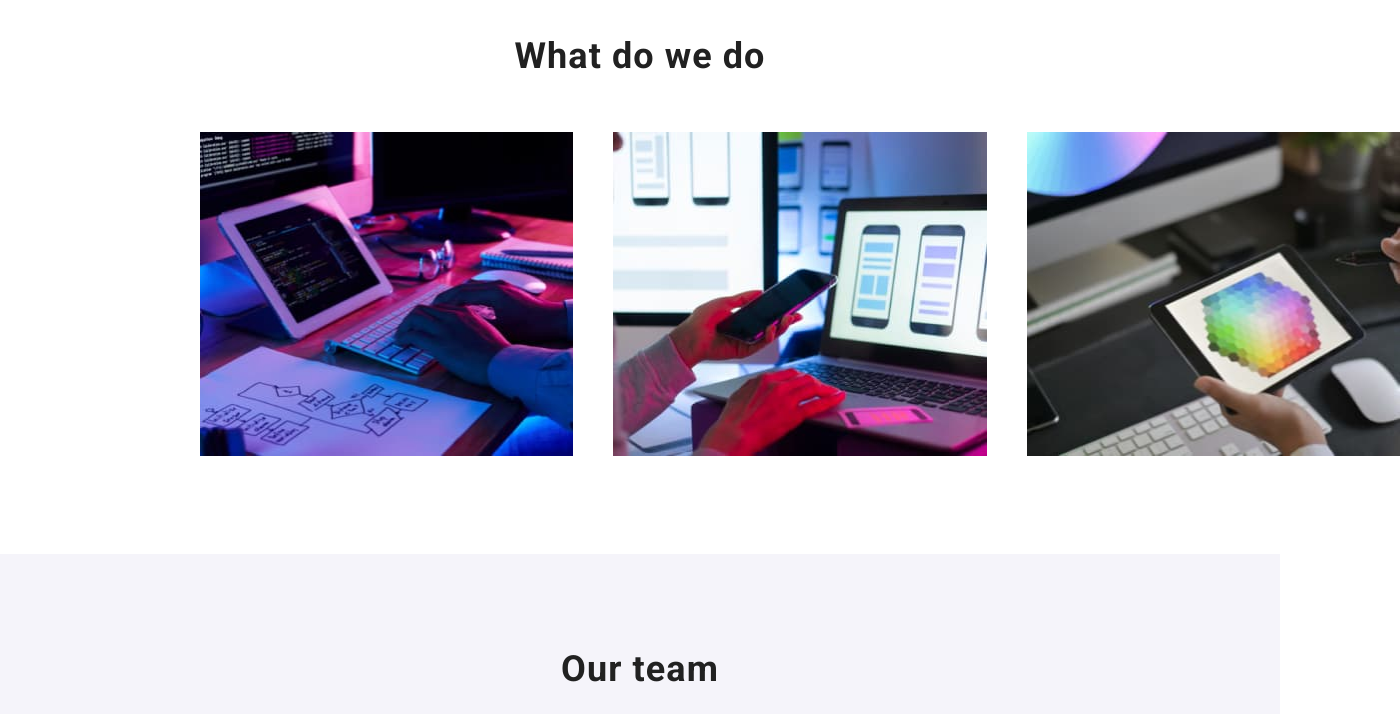
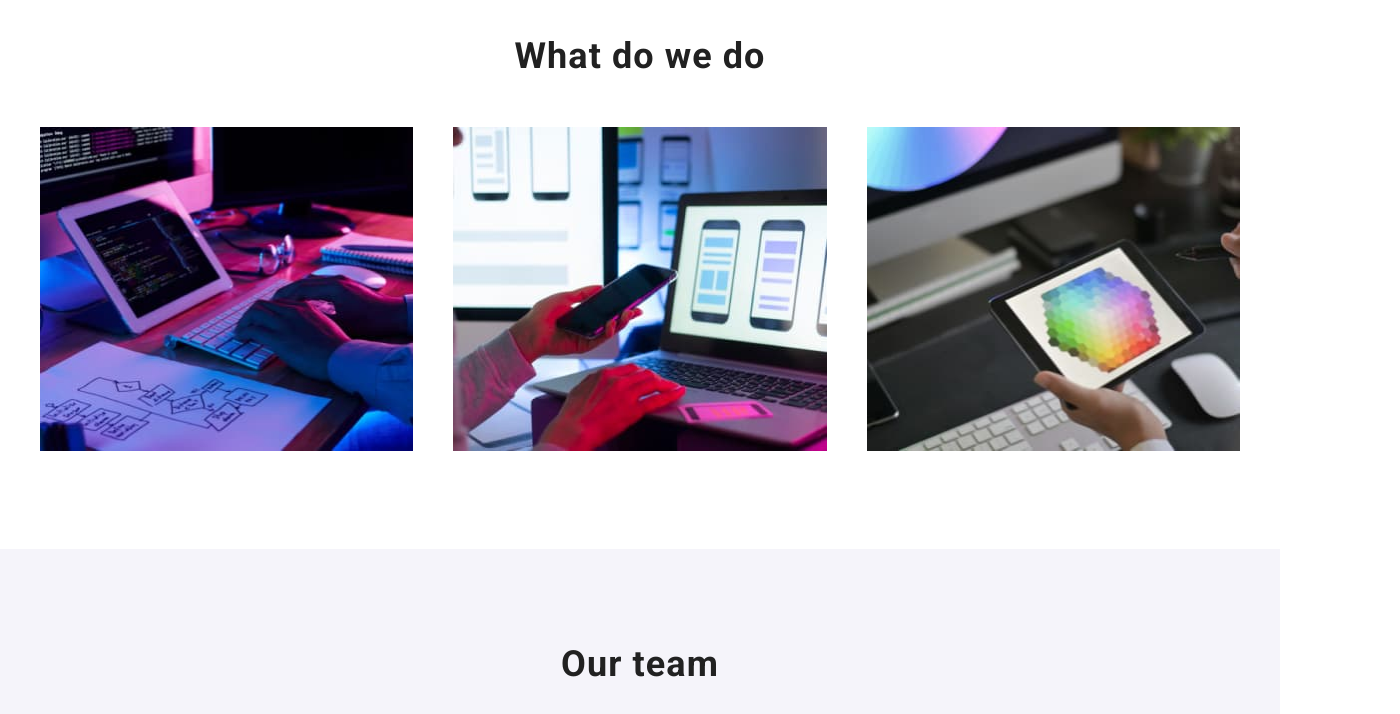
Before and after one commit to AMJO89/goit-markup-hw-03, a plain HTML site: page index.html in a window 1280 px wide. Shown: the part 1080-1794 px from the top of the page, 1400 px wide, since content can reach past the window. Drawn offline with nearby package versions, Linux system fonts and the light colour scheme.

Commit message:
Correcciones 3

```diff
--- a/css/styless.css
+++ b/css/styless.css
@@ -233,7 +233,9 @@ main p.text{
 /*What do we do*/
 
 .main-what .container{
-  margin: 55px 200px 0px 200px;
+  margin-top: 50px;
+  display: flex;
+  justify-content: center;
 }
 
 .ul-what{
```
